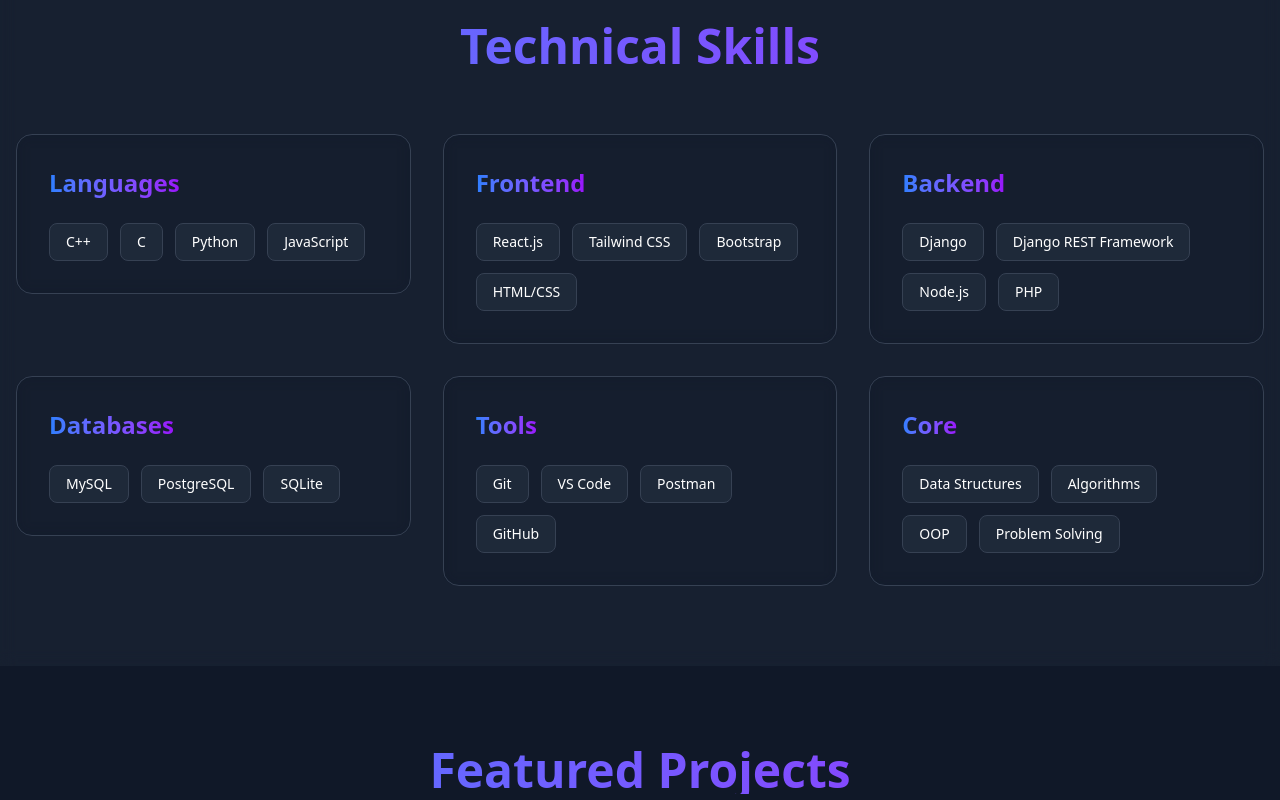
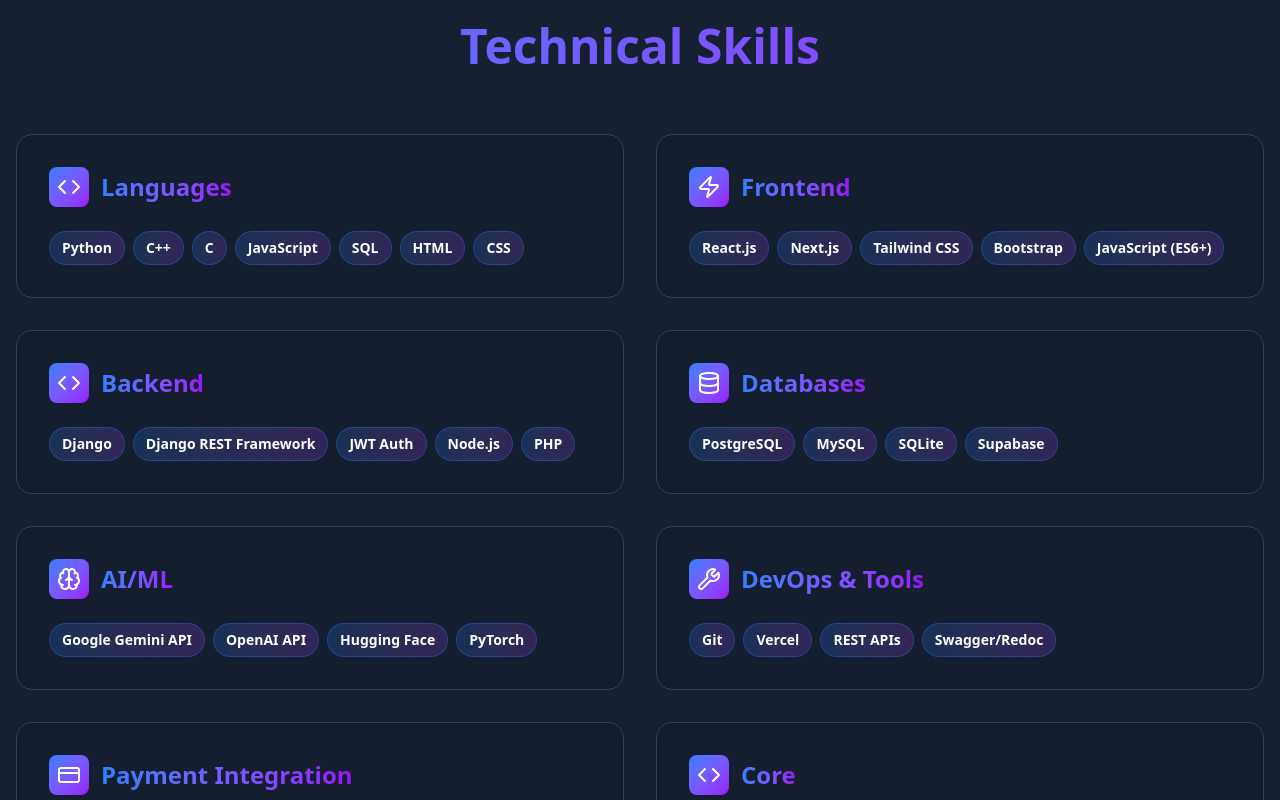
Before and after one commit to Kamrul785/PortFolio, a React (Vite) app: page / in a window 1280 px wide. Shown: the part 3640-4440 px from the top of the page. Built offline with nearby package versions, Linux system fonts and the light colour scheme.

Commit message:
portfolio version 2.3

```diff
--- a/src/components/SkillsSection.jsx
+++ b/src/components/SkillsSection.jsx
@@ -1,6 +1,17 @@
 import React from "react";
 import ScrollReveal from "./shared/ScrollReveal";
-import { Code } from "lucide-react";
+import { Code, Zap, Database, Wrench, CreditCard, Brain } from "lucide-react";
+
+const skillIcons = {
+  "Languages": Code,
+  "Frontend": Zap,
+  "Backend": Code,
+  "Databases": Database,
+  "AI/ML": Brain,
+  "DevOps & Tools": Wrench,
+  "Payment Integration": CreditCard,
+  "Core": Code,
+};
 
 const SkillsSection = ({ darkMode, skills }) => {
   return (
@@ -11,23 +22,31 @@
             Technical Skills
           </h2>
         </ScrollReveal>
-        <div className="grid md:grid-cols-2 lg:grid-cols-3 gap-8">
-          {Object.entries(skills).map(([category, items], idx) => (
+        <div className="grid md:grid-cols-2 lg:grid-cols-2 gap-8">
+          {Object.entries(skills).map(([category, items], idx) => {
+            const IconComponent = skillIcons[category] || Code;
+            return (
               <ScrollReveal key={category} delay={idx * 100}>
                 <div className={`p-8 rounded-2xl ${darkMode ? "bg-gray-900/50" : "bg-gray-50"} backdrop-blur-sm border ${darkMode ? "border-gray-700" : "border-gray-200"} hover:border-blue-500/50 transition-all transform hover:scale-105 group`}>
-                <h3 className="text-2xl font-bold mb-6 bg-gradient-to-r from-blue-500 to-purple-600 bg-clip-text text-transparent group-hover:scale-110 transition-transform inline-block">
+                  <div className="flex items-center gap-3 mb-6">
+                    <div className="p-2 rounded-lg bg-gradient-to-br from-blue-500 to-purple-600">
+                      <IconComponent className="text-white" size={24} />
+                    </div>
+                    <h3 className="text-2xl font-bold bg-gradient-to-r from-blue-500 to-purple-600 bg-clip-text text-transparent">
                       {category}
                     </h3>
-                <div className="flex flex-wrap gap-3">
+                  </div>
+                  <div className="flex flex-wrap gap-2">
                     {items.map((skill, i) => (
-                    <span key={i} className={`px-4 py-2 rounded-lg text-sm font-medium ${darkMode ? "bg-gray-800 hover:bg-gray-700" : "bg-white hover:bg-gray-100 shadow"} transition-all hover:scale-110 cursor-default border ${darkMode ? "border-gray-700" : "border-gray-200"}`}>
+                      <span key={i} className={`px-3 py-1.5 rounded-full text-xs md:text-sm font-semibold ${darkMode ? "bg-gradient-to-r from-blue-500/20 to-purple-500/20 hover:from-blue-500/30 hover:to-purple-500/30 border border-blue-500/30" : "bg-gradient-to-r from-blue-100 to-purple-100 hover:from-blue-200 hover:to-purple-200 border border-blue-200"} transition-all hover:scale-110 cursor-default`}>
                         {skill}
                       </span>
                     ))}
                   </div>
                 </div>
               </ScrollReveal>
-          ))}
+            );
+          })}
         </div>
       </div>
     </section>
--- a/src/data/constants.js
+++ b/src/data/constants.js
@@ -111,12 +111,14 @@
 ];
 
 export const skills = {
-  Languages: ["C++", "C", "Python", "JavaScript"],
-  Frontend: ["React.js", "Tailwind CSS", "Bootstrap", "HTML/CSS"],
-  Backend: ["Django", "Django REST Framework", "Node.js", "PHP"],
-  Databases: ["MySQL", "PostgreSQL", "SQLite"],
-  Tools: ["Git", "VS Code", "Postman", "GitHub"],
-  Core: ["Data Structures", "Algorithms", "OOP", "Problem Solving"],
+  Languages: ["Python", "C++", "C", "JavaScript", "SQL", "HTML", "CSS"],
+  Frontend: ["React.js", "Next.js", "Tailwind CSS", "Bootstrap", "JavaScript (ES6+)"],
+  Backend: ["Django", "Django REST Framework", "JWT Auth", "Node.js", "PHP"],
+  Databases: ["PostgreSQL", "MySQL", "SQLite", "Supabase"],
+  "AI/ML": ["Google Gemini API", "OpenAI API", "Hugging Face", "PyTorch"],
+  "DevOps & Tools": ["Git", "Vercel", "REST APIs", "Swagger/Redoc"],
+  "Payment Integration": ["SSLCommerz"],
+  Core: ["Data Structures & Algorithms", "OOP", "System Design", "API Development", "Database Optimization"],
 };
 
 export const cpProfiles = [
```
Lines whose indentation alone changed are shown as unchanged.
